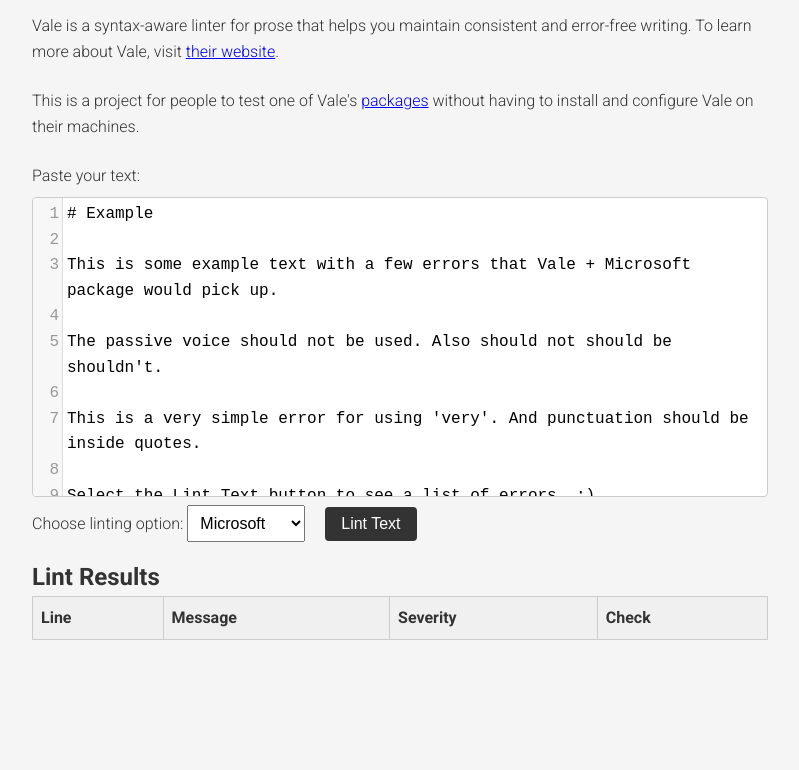
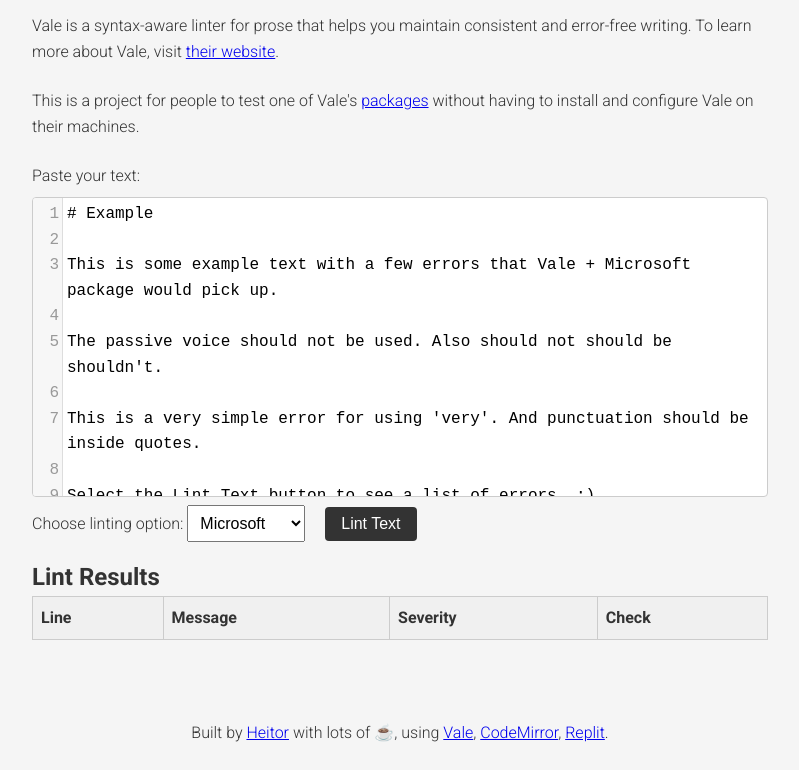
Before and after one commit to heitortsergent/vale-online-editor, a website: page public/index.html in a window 1280 px wide. Shown: the part 99-869 px from the top of the page, without its empty margins (240-1039 px from the left). Before the commit the page ends 800 px from the top, so only its background shows below. Drawn offline with nearby package versions, Linux system fonts and the light colour scheme.

Commit message:
Add footer

```diff
--- a/public/index.html
+++ b/public/index.html
@@ -57,5 +57,8 @@
         </div>
     </div>
     <script src="script.js"></script>
+    <footer>
+        <p>Built by <a href="https://www.heitor.io" target="_blank" rel="noopener noreferrer">Heitor</a> with lots of ☕, using <a href="https://vale.sh" target="_blank" rel="noopener noreferrer">Vale</a>, <a href="https://codemirror.net/" target="_blank" rel="noopener noreferrer">CodeMirror</a>, <a href="https://replit.com/" target="_blank" rel="noopener noreferrer">Replit</a>.</p>
+    </footer>
 </body>
 </html>
--- a/public/style.css
+++ b/public/style.css
@@ -106,3 +106,10 @@
 #output {
   padding: 1rem 0;
 }
+
+footer {
+  margin-top: 1rem;
+  padding-top: 1rem;
+  font-size: 0.9rem;
+  text-align: center;
+}
```
